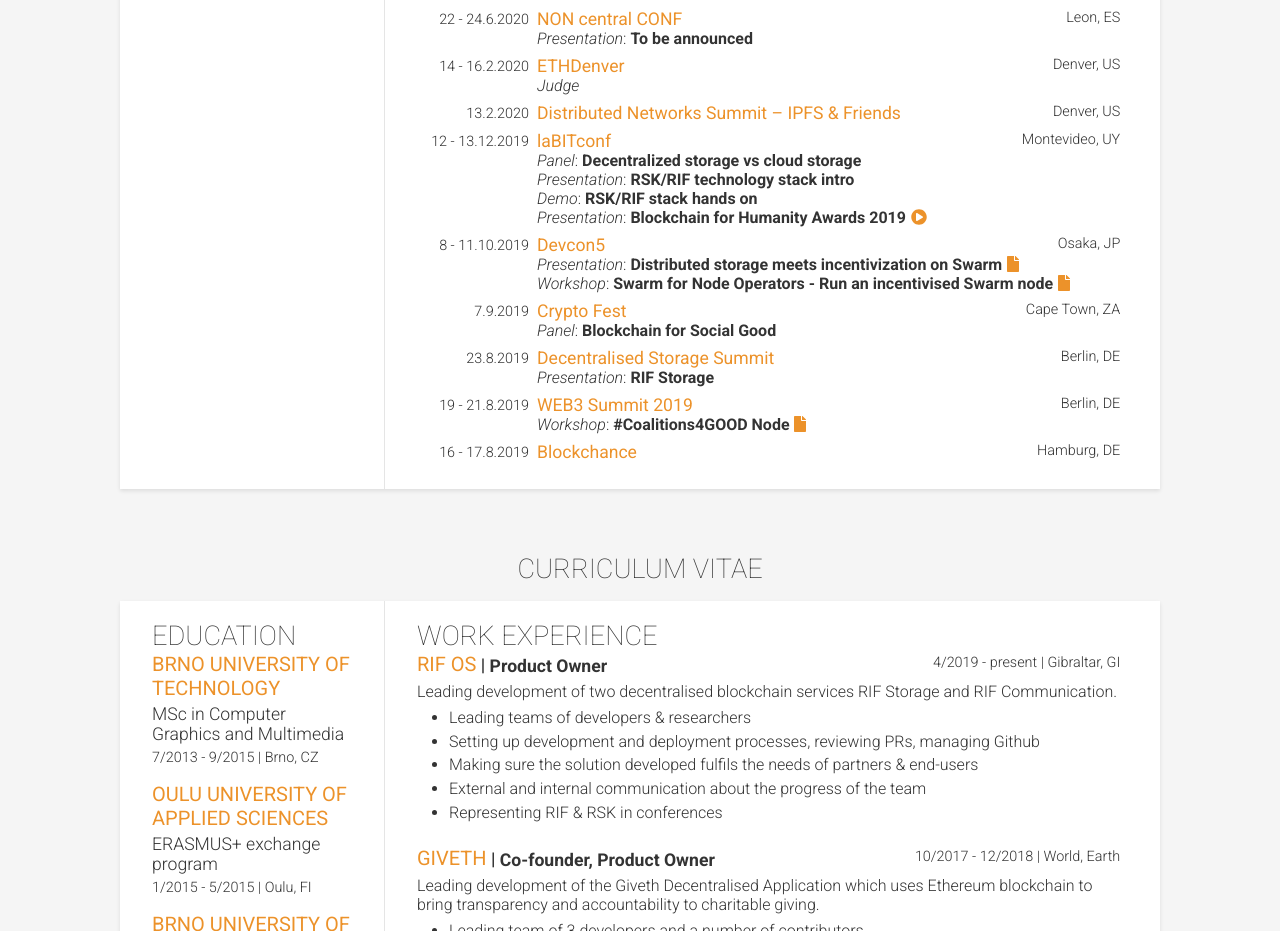
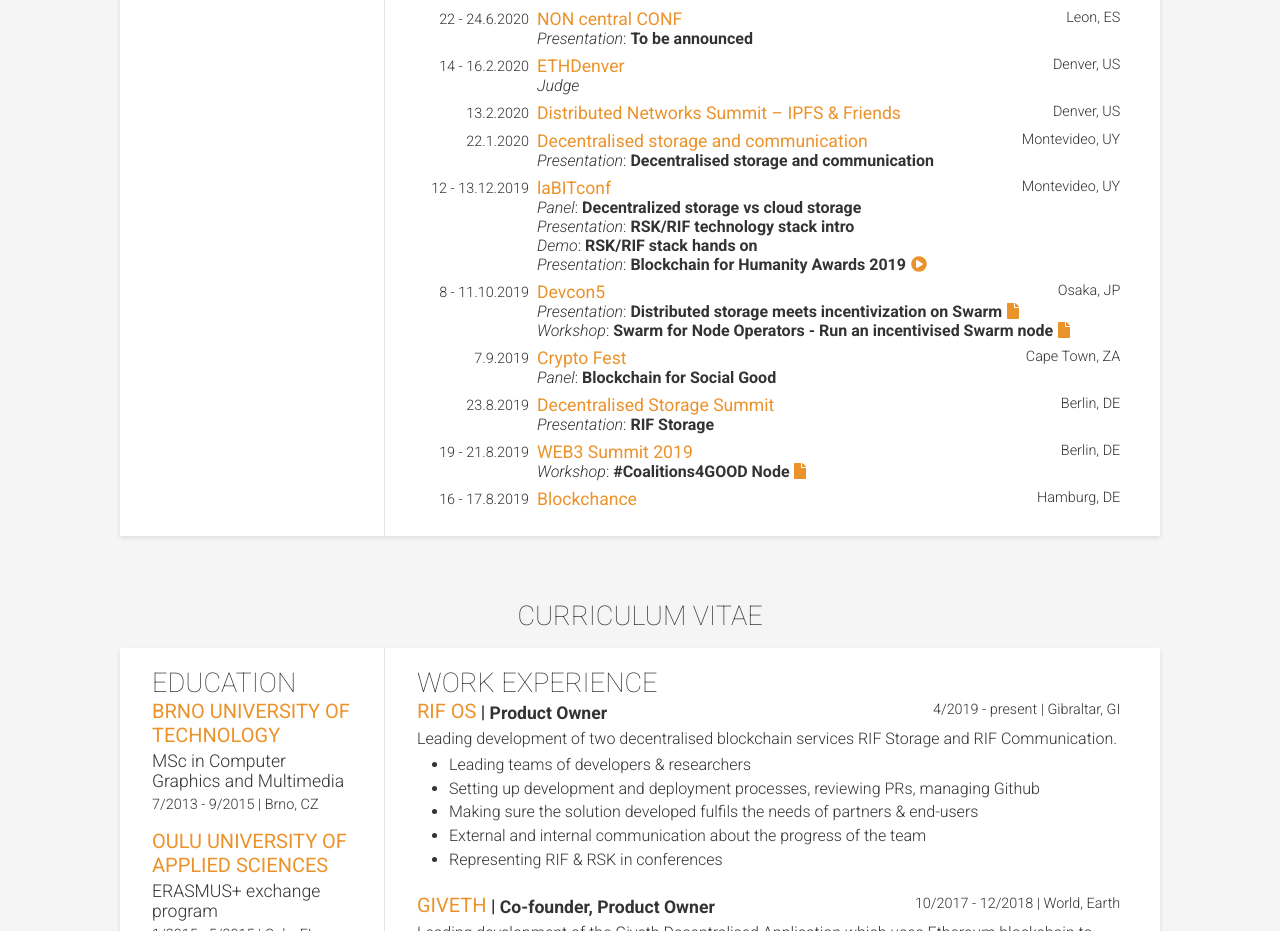
Before and after one commit to vojtechsimetka/website, a React (Create React App) app: page / in a window 1280 px wide. Shown: the part 1520-2451 px from the top of the page. Built offline with nearby package versions, Linux system fonts and the light colour scheme.

Commit message:
Added Decentralised storage and communication meetup in Montevideo

```diff
--- a/src/data/Events.ts
+++ b/src/data/Events.ts
@@ -31,6 +31,21 @@ export default [
     ELocations.UNITED_STATES,
     "https://www.eventbrite.com/e/distributed-networks-summit-ipfs-friends-tickets-86959928487",
     []
+  ),
+  new Event(
+    "Decentralised storage and communication",
+    EEventType.MEETUP,
+    new Date("2020-01-22"),
+    new Date("2020-01-22"),
+    "Montevideo",
+    ELocations.URUGUAY,
+    "https://www.meetup.com/meetup-group-ClIOwuPW/events/268009155/",
+    [
+      {
+        type: ETalkType.PRESENTATION,
+        title: "Decentralised storage and communication"
+      }
+    ]
   ),
   new Event(
     "laBITconf",
```
